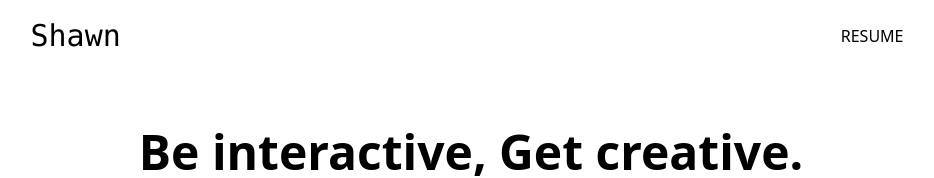
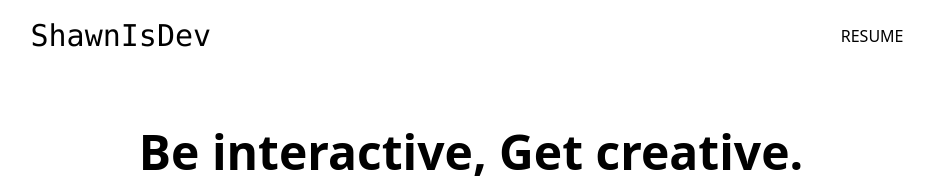
Before and after one commit to shawn-flunge/siheon.com, a Next.js app in the folder next/: page / in a window 1280 px wide. Shown: the top 178 px of the page, without its empty margins (169-1103 px from the left). Built offline with nearby package versions, Linux system fonts and the light colour scheme.

Commit message:
shawn -> ShawnIsDev로 변경

```diff
--- a/next/src/components/NavBar.tsx
+++ b/next/src/components/NavBar.tsx
@@ -17,7 +17,7 @@ function NavBar(){
 
             <Link key='/' href='/'>
                 <div className="font-mono text-3xl sm:px-4">
-                    Shawn
+                    ShawnIsDev
                 </div>
             </Link>
 
```
